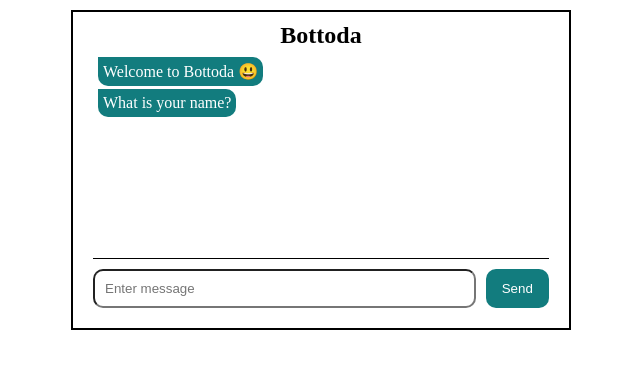
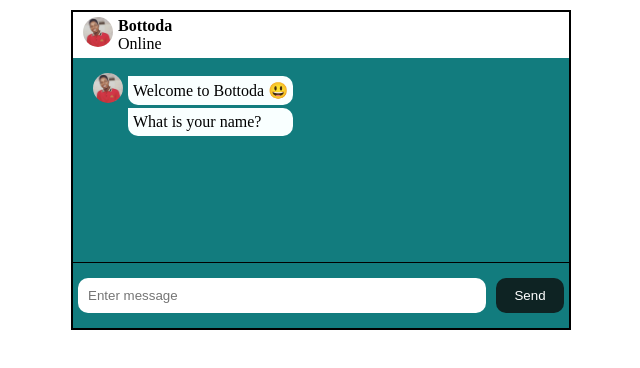
Before and after one commit to Arndy345/bottoda, a website: page public/index.html in a window 1280 px wide. Shown: the whole page, without its empty margins (319-959 px from the left). Drawn offline with nearby package versions, Linux system fonts and the light colour scheme; no server answers.

Commit message:
update: stylying improved

```diff
--- a/models/order.model.js
+++ b/models/order.model.js
@@ -1,6 +1,6 @@
 const mongoose = require("mongoose");
 const schema = mongoose.Schema;
-
+const date = new Date();
 const orderSchema = new schema(
 	{
 		sessionId: String,
@@ -10,9 +10,7 @@
 		totalCost: Number,
 	},
 	{
-		timestamps: {
-			currentTime: () => Math.floor(Date.now()),
-		},
+		timestamps: true,
 	}
 );
 
--- a/public/index.html
+++ b/public/index.html
@@ -17,12 +17,19 @@
 	<body>
 		<div class="order-box">
 			<header>
-				<h2>Bottoda</h2>
+				<img src="header.jpg" alt="icon" />
+				<section>
+					<h4 class="header">Bottoda</h4>
+					<p>Online</p>
+				</section>
 			</header>
 			<section class="chat-box">
 				<div class="bot-section" id="bot">
-					<span>Welcome to Bottoda 😃</span>
-					<span>What is your name?</span>
+					<img src="header.jpg" alt="icon" />
+					<section>
+						<span>Welcome to Bottoda 😃</span>
+						<span>What is your name?</span>
+					</section>
 				</div>
 				<div class="user-section"></div>
 			</section>
--- a/public/main.js
+++ b/public/main.js
@@ -31,17 +31,30 @@
 
 const outputMessage = (message) => {
 	const div = document.createElement("div");
+	const img = document.createElement("img");
+	const span = document.createElement("span");
 
 	if (message.sender === "bot") {
 		div.classList.add("bot-section");
-		div.innerHTML = `<span>${message.message}<p class="time">${timestamp}</p></span>`;
+
+		span.innerHTML = `${message.message}<p class="time">${timestamp}</p>`;
+		img.src = "header.jpg";
+		div.appendChild(img);
+		div.appendChild(span);
+		document
+			.querySelector(".chat-box")
+			.appendChild(div);
 	} else {
 		div.classList.add("user-section");
 		div.innerHTML = `<span>${message.message}<p class="time">${timestamp}</p></span>`;
+		document
+			.querySelector(".chat-box")
+			.appendChild(div);
 	}
 
-	document
-		.querySelector(".chat-box")
-		.appendChild(div);
-	chatBox.scrollTop = chatBox.scrollHeight;
+	// document
+	// 	.querySelector(".chat-box")
+	// 	.appendChild(div);
+	// 	.appendChild(img)
+	orderBox.scrollTop = orderBox.scrollHeight;
 };
--- a/public/styles.css
+++ b/public/styles.css
@@ -3,18 +3,23 @@
 	margin: 0;
 	padding: 0;
 }
+
 header {
-	text-align: center;
+	padding: 5px;
+	background-color: white;
+	display: flex;
 }
-button {
-	background-color: #127c7e;
-	color: white;
-	outline: none;
-	border: none;
+img {
+	max-width: 30px;
+	height: 30px;
+	border-radius: 30px;
+	margin: 0 5px;
 }
-button:hover {
-	background-color: #127c7e78;
+header section {
+	display: flex;
+	flex-direction: column;
 }
+
 .order-box {
 	border: 2px solid black;
 	margin: 10px auto;
@@ -22,8 +27,9 @@
 	max-height: 100vh;
 	overflow-y: auto;
 	max-width: 500px;
-	padding: 10px 20px;
+	/* padding: 10px 0px; */
 	display: flex;
+	background-color: #127c7e;
 	flex-direction: column;
 }
 @media (max-width: 576px) {
@@ -34,18 +40,25 @@
 .chat-box {
 	flex-grow: 1;
 	border-bottom: 1px solid black;
+	padding: 10px;
 }
 .bot-section {
 	display: flex;
 	padding: 5px;
-	flex-direction: column;
+	/* flex-direction: ; */
 	align-items: start;
 	width: fit-content;
 }
 .bot-section span {
-	background-color: #127c7e;
+	color: black;
+	max-width: 80vw;
+	background-color: #f9ffff;
 	border-radius: 10px;
 	border-top-left-radius: 0px;
+}
+.bot-section section {
+	display: flex;
+	flex-direction: column;
 }
 .user-section {
 	display: flex;
@@ -56,19 +69,20 @@
 	border-radius: 10px;
 	padding: 10px;
 	border-top-right-radius: 0px;
-	background-color: rgba(70, 100, 198, 0.674);
+	color: white;
+	background-color: black;
 }
 
 span {
 	margin-top: 3px;
 	padding: 5px;
 	border-radius: 5px;
-	width: max-content;
-	color: white;
+	/* width: max-content; */
 }
 
 .input-section {
 	display: flex;
+	padding: 5px;
 }
 form {
 	margin: 10px 0;
@@ -82,17 +96,26 @@
 	padding: 10px;
 	border-radius: 10px;
 	outline: none;
+	border: none;
 }
 button {
 	float: right;
 	flex: 10%;
 	padding: 10px;
 	border-radius: 10px;
+	background-color: #0e2323;
+	color: white;
+	outline: none;
+	border: none;
+}
+
+button:hover {
+	background-color: #14575878;
 }
 
 .time {
 	font-size: 0.65em;
 	text-align: right;
-	color: white;
+	/* color: white; */
 	margin-top: 5px;
 }
--- a/utils/controller.js
+++ b/utils/controller.js
@@ -85,7 +85,7 @@
 		return botresponse;
 	}
 	botresponse =
-		"You have not made any order yet <br> Press 1 to place an order";
+		"You have not made any order yet <br> Press 1 to place an order <br> Press 10 to return to main menu";
 	return botresponse;
 };
 exports.checkoutOrder = async () => {
@@ -121,7 +121,7 @@
 
 exports.orderHistory = async (sessionId) => {
 	let botresponse =
-		"You have made no orders yet <br>";
+		"You have made no orders yet <br> Press 10 to return to main menu";
 	try {
 		const orders = await orderModel.find({
 			sessionId,
```
Also changed, not shown: public/header.jpg (added), 1 other file.
